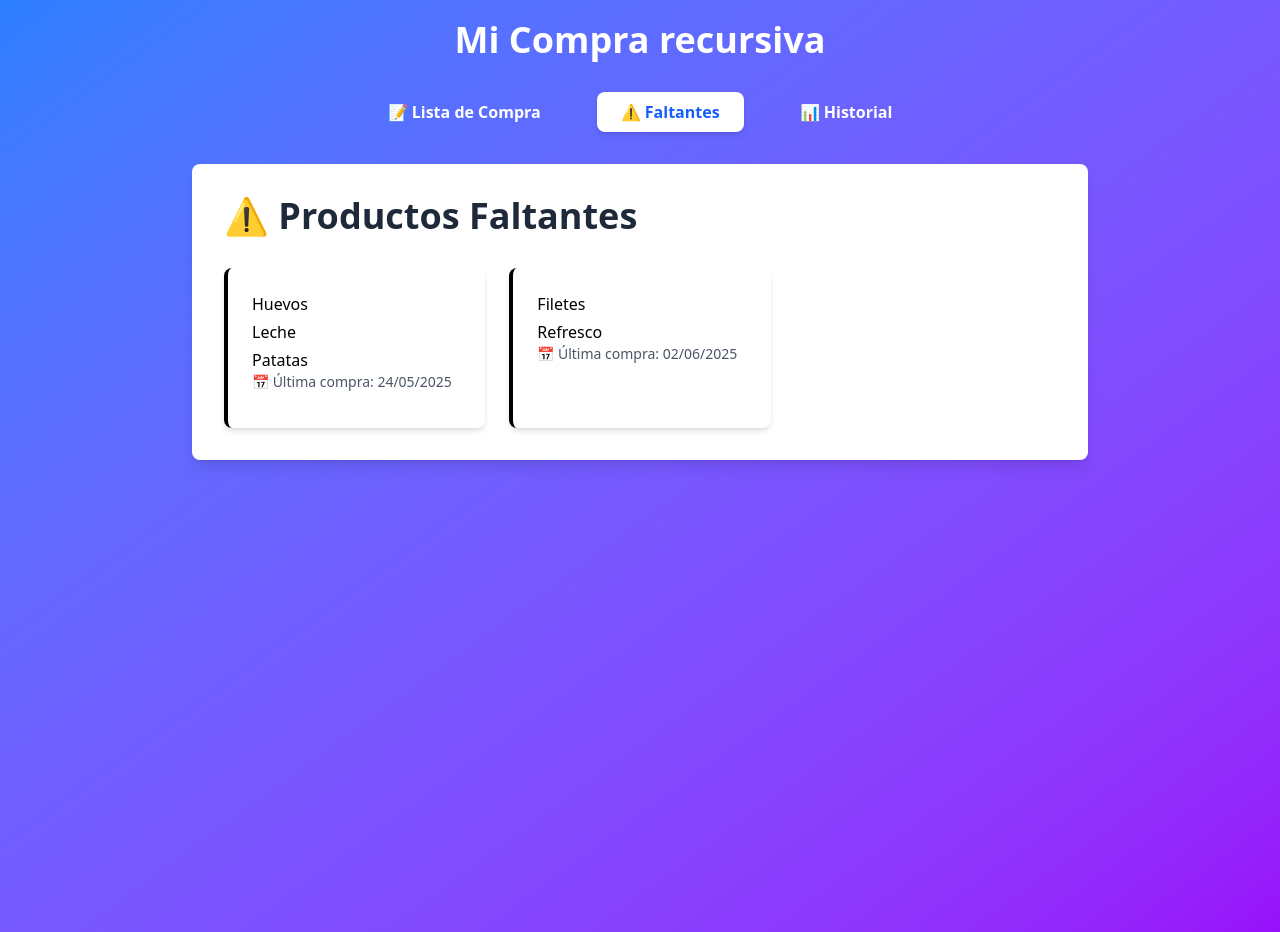
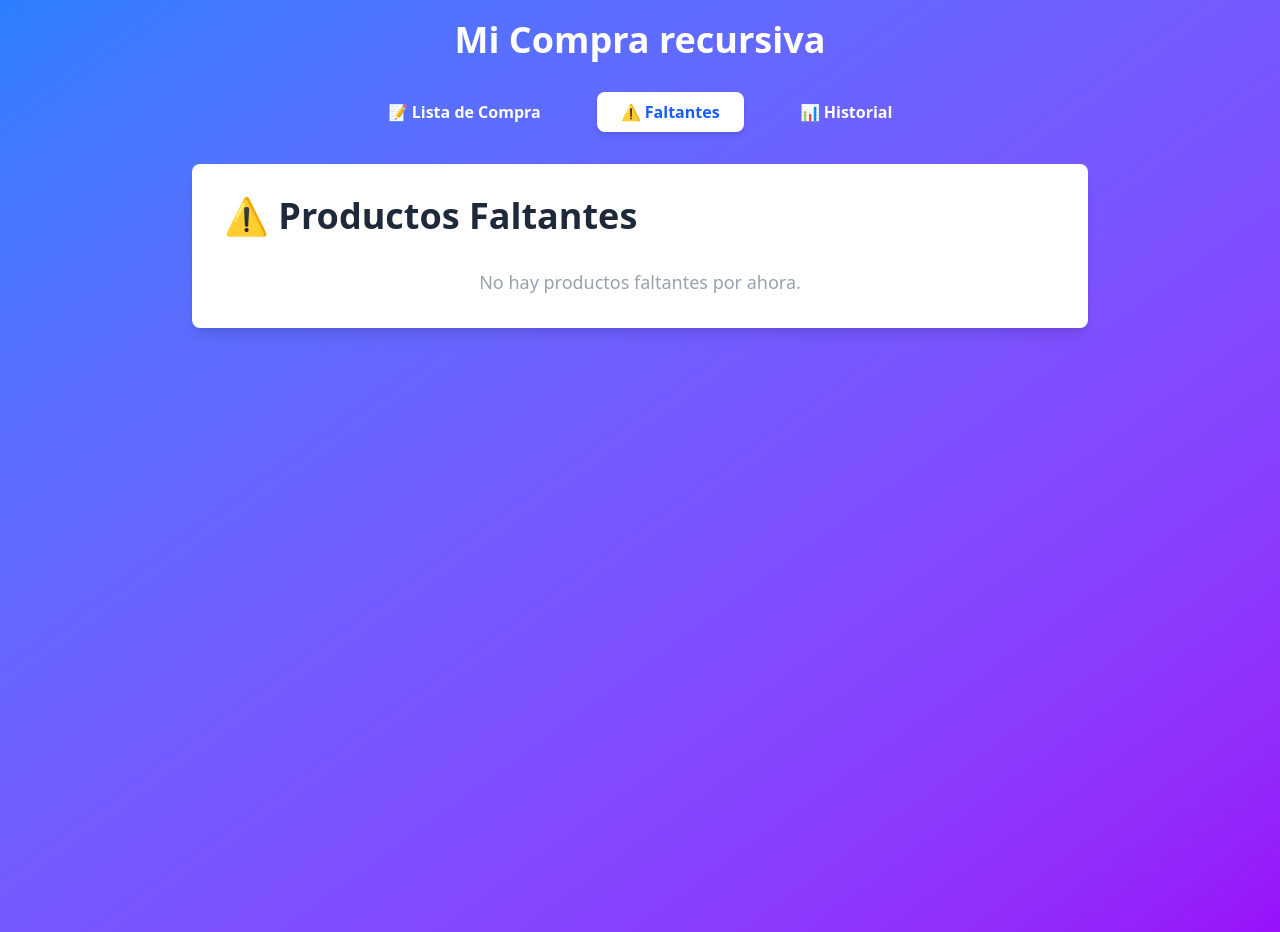
Before and after one commit to otazzu/proyecto-nextjs, a Next.js app: page /faltantes in a window 1280 px wide. Built offline with nearby package versions, Linux system fonts and the light colour scheme.

Commit message:
Finish FaltantesPage functionality

```diff
--- a/app/faltantes/page.jsx
+++ b/app/faltantes/page.jsx
@@ -1,8 +1,49 @@
+'use client'
+
+import { useState, useEffect, use } from 'react'
+import { useLocalStorage } from '../hooks/useLocalStorage'
+import { useRouter } from 'next/navigation'
+
 export default function FaltantesPage() {
-  const faltantes = [
-    { id: 1, name: ['Huevos', 'Leche', 'Patatas'], lastBought: '24/05/2025'},
-    { id: 2, name: ['Filetes', 'Refresco'], lastBought: '02/06/2025'}
-  ]
+
+  const [faltantes, setFaltantes] = useLocalStorage('listaFaltantes', [])
+  const [listaActual, setListaActual] = useLocalStorage('listaActual', [])
+  const [mounted, setMounted] = useState(false)
+  const router = useRouter()
+
+  useEffect(() => {
+    setMounted(true)
+  }, [])
+
+  const formatearFecha = (isoString) => {
+    const fecha = new Date(isoString)
+
+    const dia = String(fecha.getDate()).padStart(2, '0')
+    const mes = String(fecha.getMonth() + 1).padStart(2, '0')
+    const año = fecha.getFullYear()
+
+    return `${dia}/${mes}/${año}`
+  }
+
+  const retomarFaltantes = (tarjeta) => {
+    const comprarFaltantes = tarjeta.items.map(item => ({
+      id: crypto.randomUUID(),
+      name: item.name,
+      tachado: false
+    }))
+    setFaltantes(faltantes.filter(item => item.id !== tarjeta.id))
+    setListaActual(comprarFaltantes)
+    router.push('/')
+
+  }
+
+  if (!mounted) {
+    return (
+      <main className="min-h-screen p-8">
+        <p className="text-center text-white">Cargando...</p>
+      </main>
+    )
+  }
 
   return (
     <main className="min-h-screen p-8">
@@ -11,26 +52,32 @@ export default function FaltantesPage() {
           <h1 className="text-4xl font-bold text-gray-800 mb-8">
             ⚠️ Productos Faltantes
           </h1>
-
-          <div className="grid grid-cols-1 md:grid-cols-2 lg:grid-cols-3 gap-6">
-            {faltantes.map(item => (
+          {faltantes.length === 0 ? (
+            <p className="text-center text-gray-400 text-lg">
+              No hay productos faltantes por ahora.
+            </p>
+      ) : (
+        <div className="grid grid-cols-1 md:grid-cols-2 lg:grid-cols-3 gap-6">
+            {faltantes.map(tarjeta => (
               <div
-                key={item.id}
-                className="border-l-4 p-6 rounded-lg shadow-md hover:shadow-xl transition"
+                key={tarjeta.id}
+                onClick={ () => retomarFaltantes(tarjeta)}
+                className="border-l-4 p-6 rounded-lg shadow-md hover:shadow-xl transition cursor-pointer"
               >
                 <ul className="space-y-1">
-                  {item.name.map((nombre, index) => (
+                  {tarjeta.items.map((item, index) => (
                     <li key={index}>
-                      {nombre}
+                      {item.name}
                     </li>
                   ))}
                 </ul>
                 <p className="text-sm text-gray-600 mb-3">
-                  📅 Última compra: {item.lastBought}
+                  📅 Fecha compra: {formatearFecha(tarjeta.date)}
                 </p>
               </div>
             ))}
-          </div>
+        </div>
+        )}
         </div>
       </div>
     </main>
--- a/app/page.jsx
+++ b/app/page.jsx
@@ -150,10 +150,10 @@ export default function ListaCompraPage() {
                 Hecho
             </button>
             <button
-              className="mt-4 bg-amber-400 text-white px-6 py-3 rounded-lg hover:bg-amber-500 transition font-semibold"
+              className="mt-4 bg-amber-500 text-white px-6 py-3 rounded-lg hover:bg-amber-600 transition font-semibold"
               onClick={resetList}
             >
-                Reset
+                Resetear Lista
             </button>
           </div>
         </div>
```
